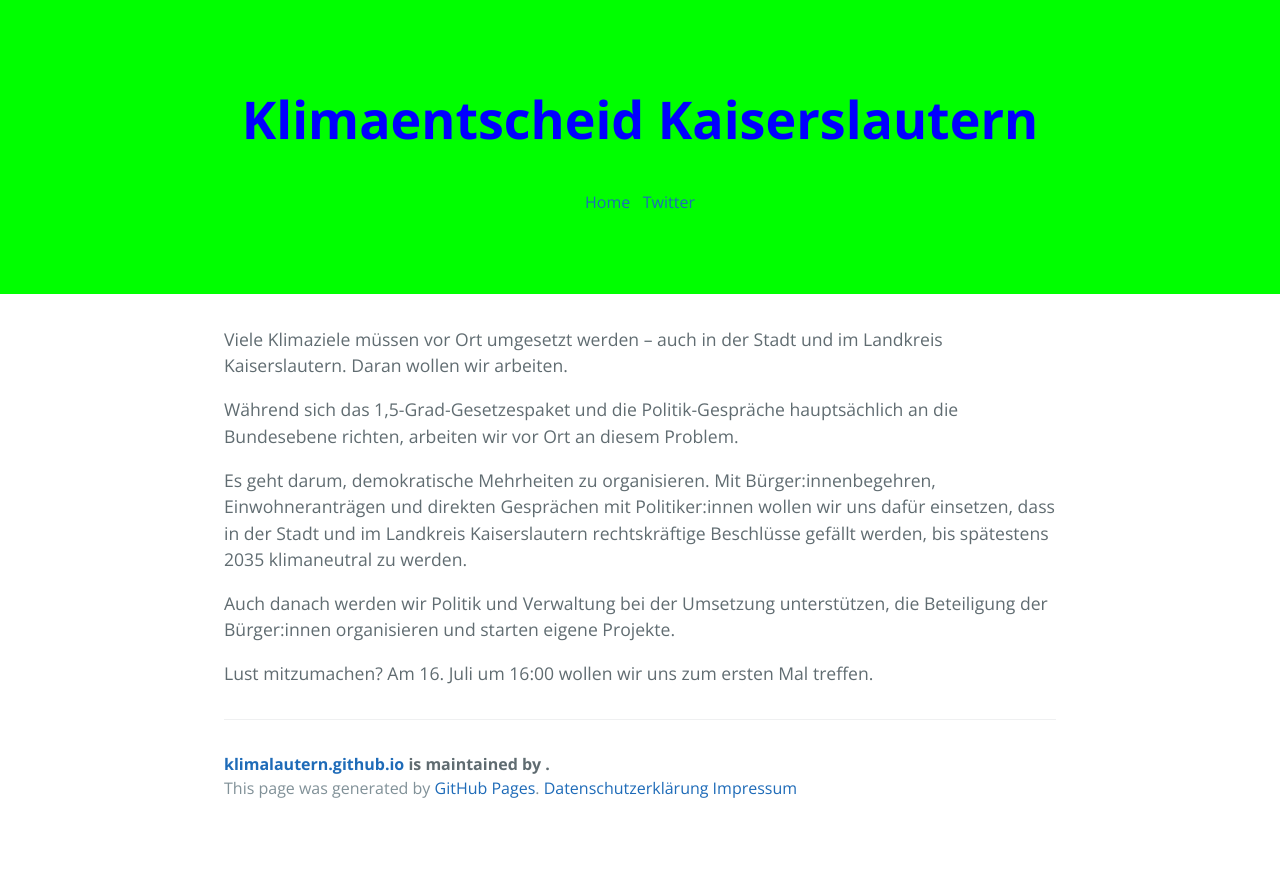
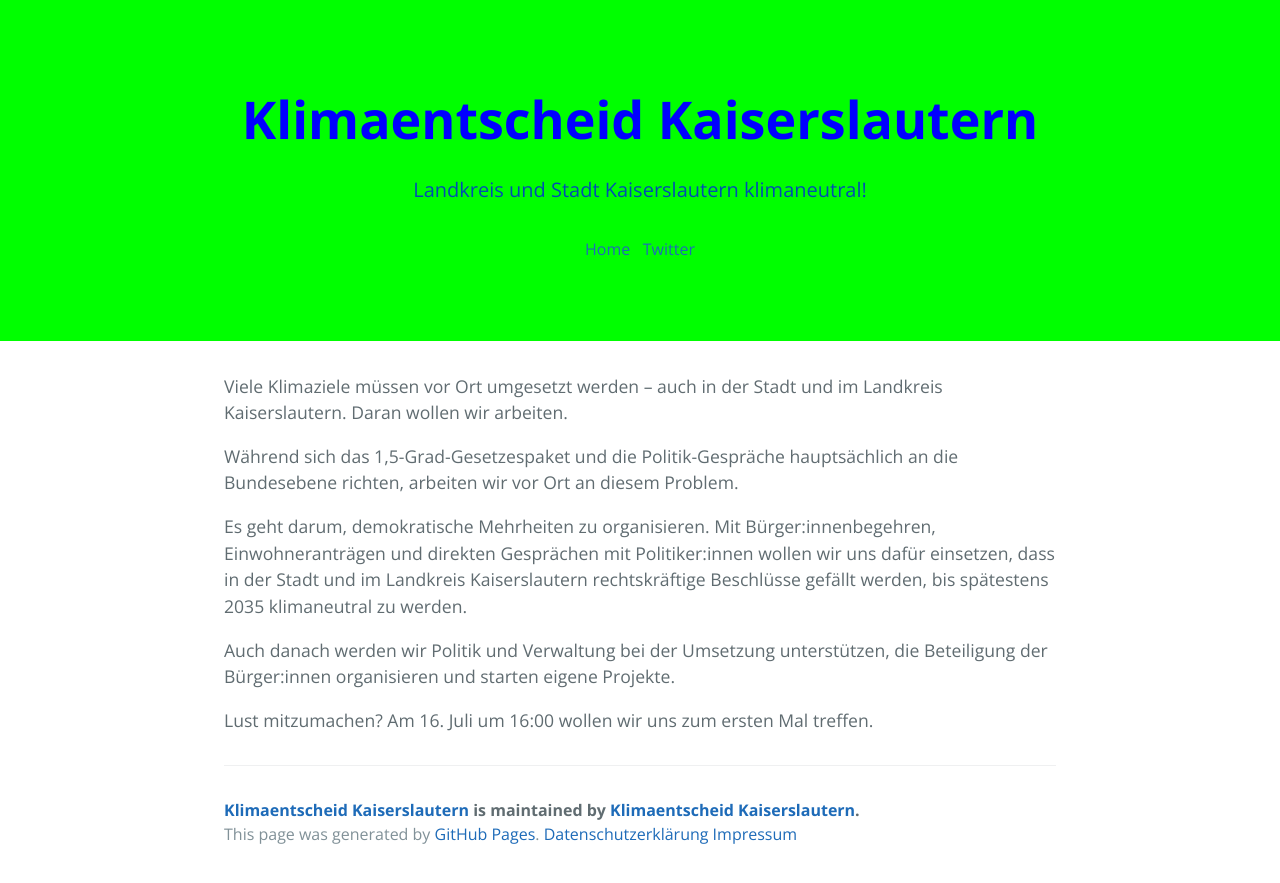
Before and after one commit to klimalautern/klimalautern.github.io, a Jekyll site: the page built from index.md, in a window 1280 px wide. Shown: the top 883 px of the page. Built offline with Jekyll 4.4.1, drawn with Linux system fonts in a browser that asks for light colours; our own code applies the rules of GitHub Pages for plain Markdown files.

```diff
--- a/_config.yml
+++ b/_config.yml
@@ -1 +1,10 @@
-theme: jekyll-theme-cayman
+title: Klimaentscheid Kaiserslautern
+tagline: Landkreis und Stadt Kaiserslautern klimaneutral!
+url: https://klimaentscheid-kaiserslautern.github.io/
+
+author:
+  name: Klimaentscheid Kaiserslautern
+  url: https://klimaentscheid-kaiserslautern.github.io/
+  twitter: KlimaLautern
+
+markdown: kramdown
--- a/_includes/head.html
+++ b/_includes/head.html
@@ -1,7 +1,6 @@
 <head>
   <meta charset="UTF-8">
   <title>{{ page.title }}</title>
-  {% feed_meta %}
   <meta name="viewport" content="width=device-width, initial-scale=1">
   <meta name="theme-color" content="#157878">
   <link href='https://fonts.googleapis.com/css?family=Open+Sans:400,700' rel='stylesheet' type='text/css'>
```
